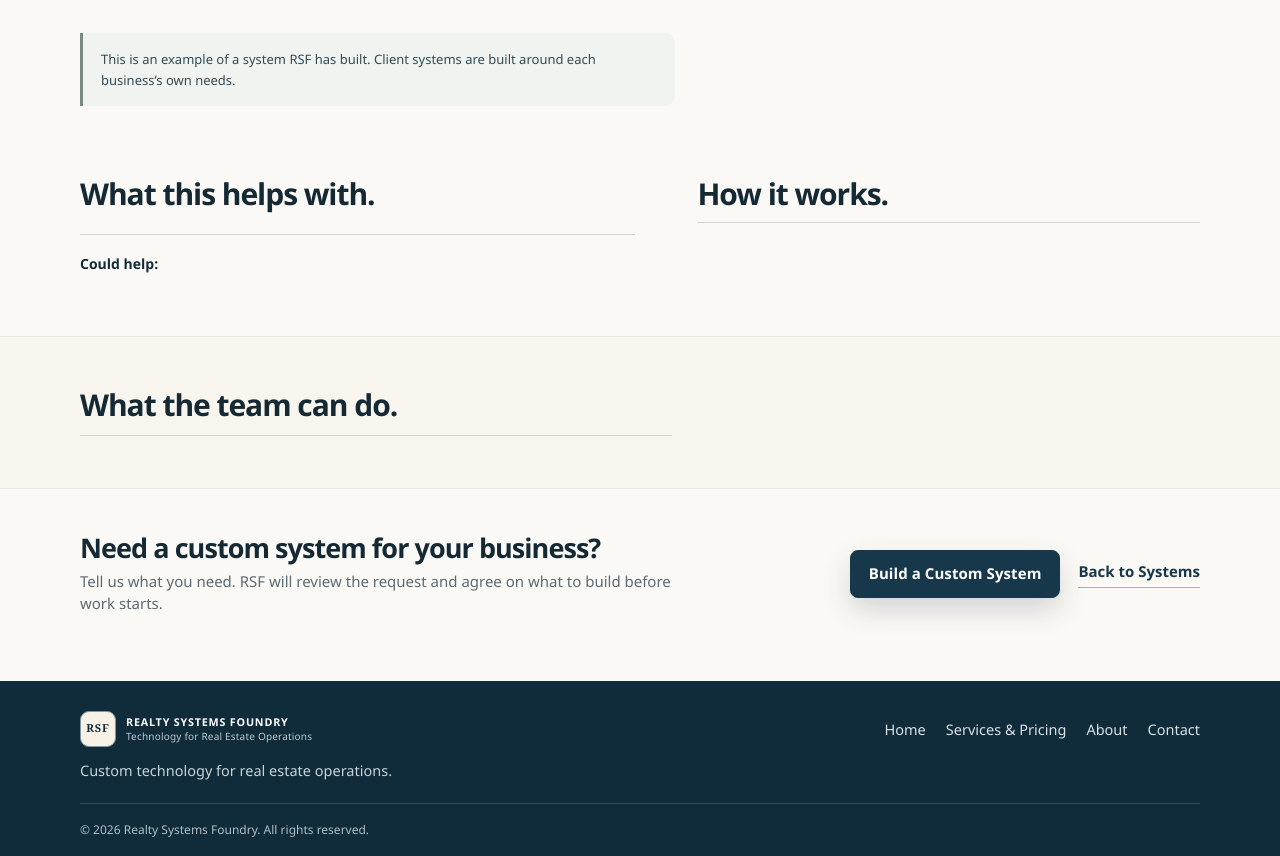
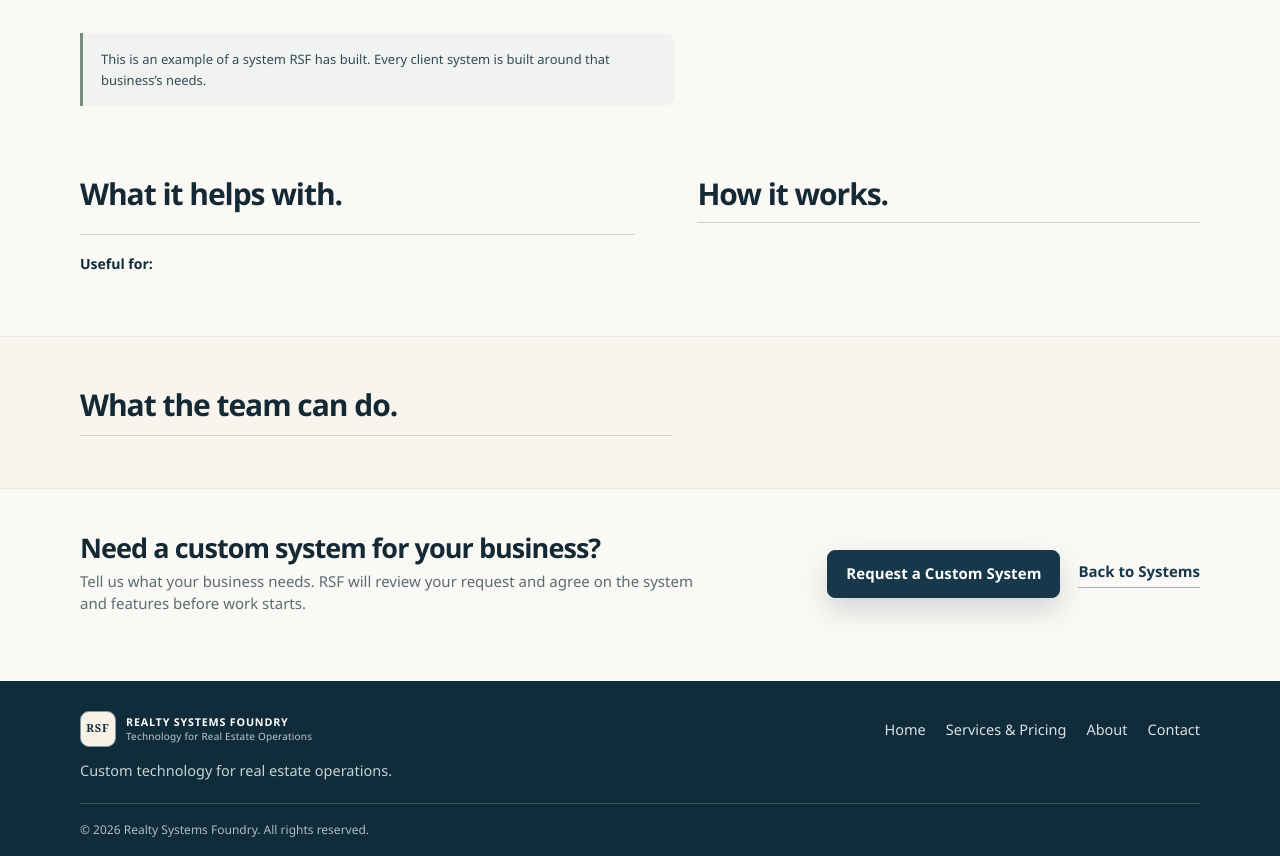
Before and after one commit to keycastro/RSF-Main-System, a Python web app: template app/templates/public/system_template_detail.html in a window 1280 px wide. Shown: the part 106-962 px from the top of the page. Run offline with Jinja, Linux system fonts and the light colour scheme; the template is opened without the code that fills it, so the values that code supplies are empty.

Commit message:
Refine system detail wording and actions

```diff
--- a/app/templates/public/system_template_detail.html
+++ b/app/templates/public/system_template_detail.html
@@ -11,13 +11,13 @@
     <div class="case-intro reveal">
       <h1>{{ system_template.name }}</h1>
       <p class="page-lead">{{ system_template.full_description }}</p>
-      <p class="template-project-note">This is an example of a system RSF has built. Client systems are built around each business’s own needs.</p>
+      <p class="template-project-note">This is an example of a system RSF has built. Every client system is built around that business’s needs.</p>
     </div>
 
     {% if system_template.screenshots %}
     <button class="case-cover compact-case-cover reveal delay-1" type="button" data-lightbox="{{ url_for('static', filename=system_template.screenshots[0].src) }}" data-caption="{{ system_template.screenshots[0].caption }}">
       <img src="{{ url_for('static', filename=system_template.screenshots[0].src) }}" alt="{{ system_template.screenshots[0].alt }}" width="1600" height="1000" loading="eager" decoding="async">
-      <span>Open image</span>
+      <span>View Image</span>
     </button>
     {% endif %}
   </div>
@@ -45,10 +45,10 @@
 <section class="section compact-detail-section detail-overview-refined human-detail-overview" id="overview">
   <div class="container detail-overview-refined-grid">
     <div class="detail-problem reveal">
-      <h2>What this helps with.</h2>
+      <h2>What it helps with.</h2>
       <p class="large-copy">{{ system_template.business_problem }}</p>
       <div class="detail-best-for">
-        <strong>Could help:</strong>
+        <strong>Useful for:</strong>
         <ul>{% for user in system_template.target_users %}<li>{{ user }}</li>{% endfor %}</ul>
       </div>
     </div>
@@ -72,7 +72,7 @@
       {% set screenshot = system_template.screenshots[1] %}
       <button class="gallery-item compact-gallery-item detail-secondary-preview" type="button" data-lightbox="{{ url_for('static', filename=screenshot.src) }}" data-caption="{{ screenshot.caption }}">
         <img src="{{ url_for('static', filename=screenshot.src) }}" alt="{{ screenshot.alt }}" width="1600" height="1000" loading="lazy" decoding="async">
-        <span>Open image</span>
+        <span>View Image</span>
       </button>
       <p class="detail-media-caption">{{ screenshot.caption }}</p>
       {% endif %}
@@ -91,10 +91,10 @@
   <div class="container human-detail-next-inner reveal">
     <div>
       <h2>Need a custom system for your business?</h2>
-      <p>Tell us what you need. RSF will review the request and agree on what to build before work starts.</p>
+      <p>Tell us what your business needs. RSF will review your request and agree on the system and features before work starts.</p>
     </div>
     <div class="human-detail-next-actions">
-      <a class="button primary" href="{{ url_for('site.contact', template=system_template.slug, intent='custom-build') }}">{% if free_build_program.visible %}Request a Free Custom Build{% else %}Build a Custom System{% endif %}</a>
+      <a class="button primary" href="{{ url_for('site.contact', template=system_template.slug, intent='custom-build') }}">{% if free_build_program.visible %}Request a Custom System{% else %}Request a Custom System{% endif %}</a>
       <a class="text-link" href="{{ url_for('site.system_templates') }}">Back to Systems</a>
     </div>
   </div>
```
